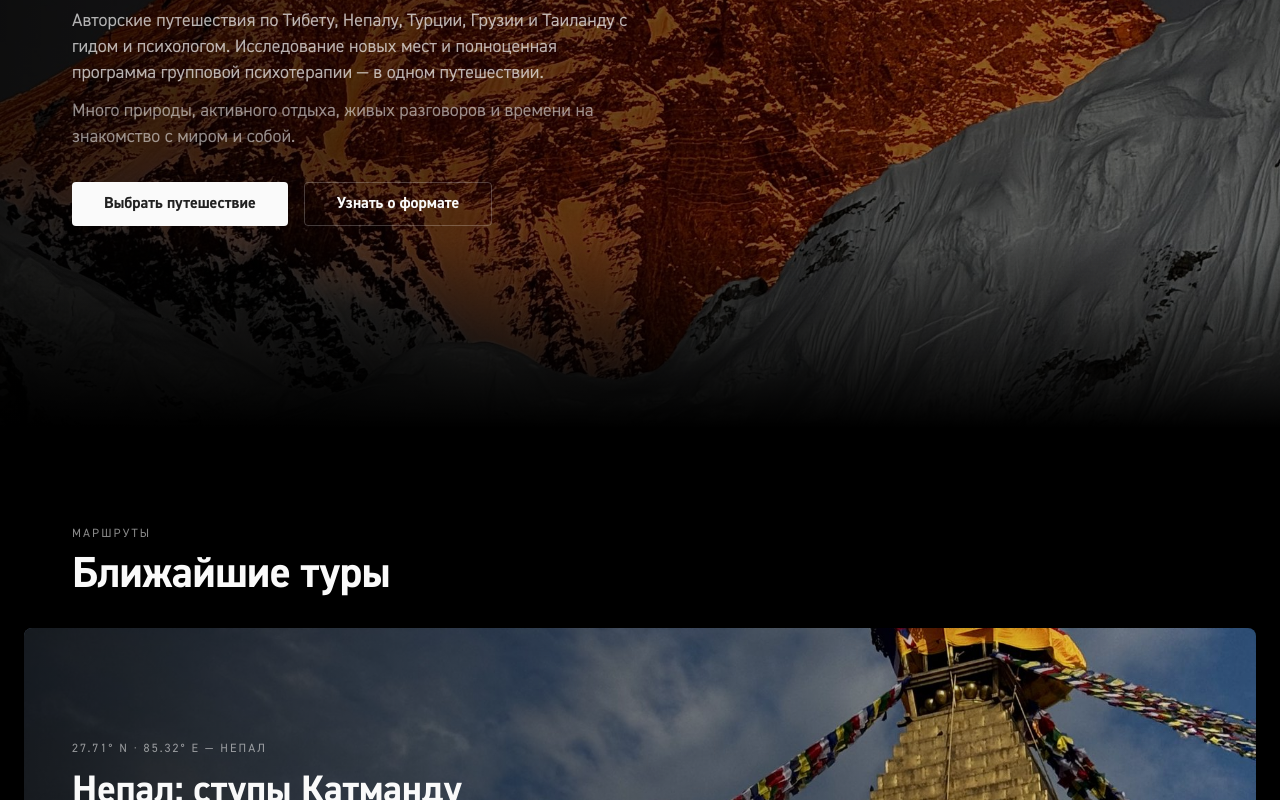
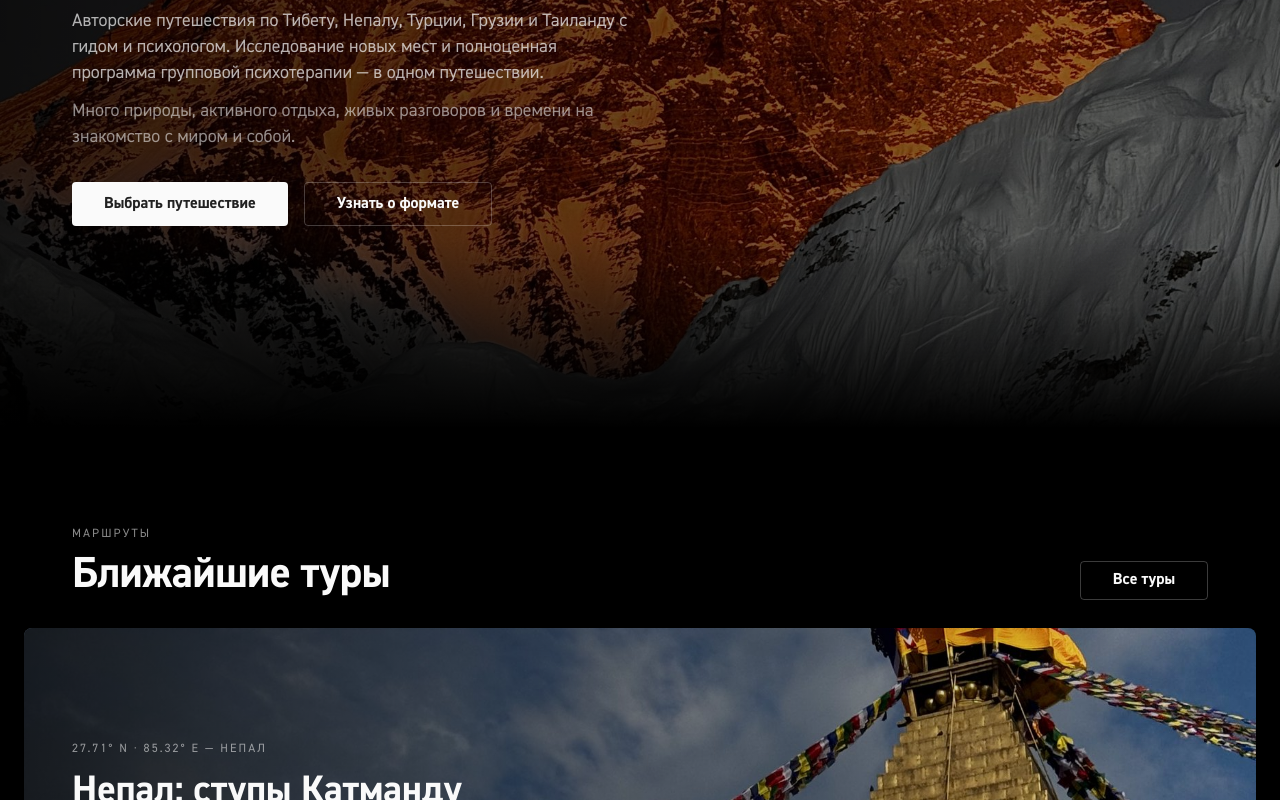
Before and after one commit to fifulina-uxui/wild-soul-routes, a React (Vite) app: page / in a window 1280 px wide. Shown: the part 372-1172 px from the top of the page. Built offline with nearby package versions, Linux system fonts and the light colour scheme.

Commit message:
Главная: кнопка «Все туры» в блоке Ближайшие туры

```diff
--- a/src/sections/Tours.tsx
+++ b/src/sections/Tours.tsx
@@ -20,12 +20,22 @@ export default function Tours() {
     <section id="tours" className="bg-black">
       <div className="mx-auto max-w-[1200px] px-5 pb-7 pt-14 md:px-8 md:pt-24">
         <Reveal>
+          <div className="flex flex-wrap items-end justify-between gap-6">
+            <div>
               <p className="text-[12px] uppercase leading-5 tracking-[0.17em] text-[rgb(250_250_250/55%)]">
                 {t.tours.label}
               </p>
               <h2 className="mt-2 text-[clamp(30px,3.4vw,48px)] font-bold leading-[1.1] tracking-[-0.5px] text-[#fafafa]">
                 {t.tours.heading}
               </h2>
+            </div>
+            <Link
+              to="/tours"
+              className="inline-flex min-h-[36.5px] items-center justify-center rounded-[4px] border border-[rgb(255_255_255/23%)] px-8 py-[6px] text-[16px] font-bold leading-[24.5px] text-[#fafafa] transition-colors duration-200 hover:border-[#fafafa]"
+            >
+              {t.tourDetail.back}
+            </Link>
+          </div>
         </Reveal>
       </div>
 
```
Lines whose indentation alone changed are shown as unchanged.
